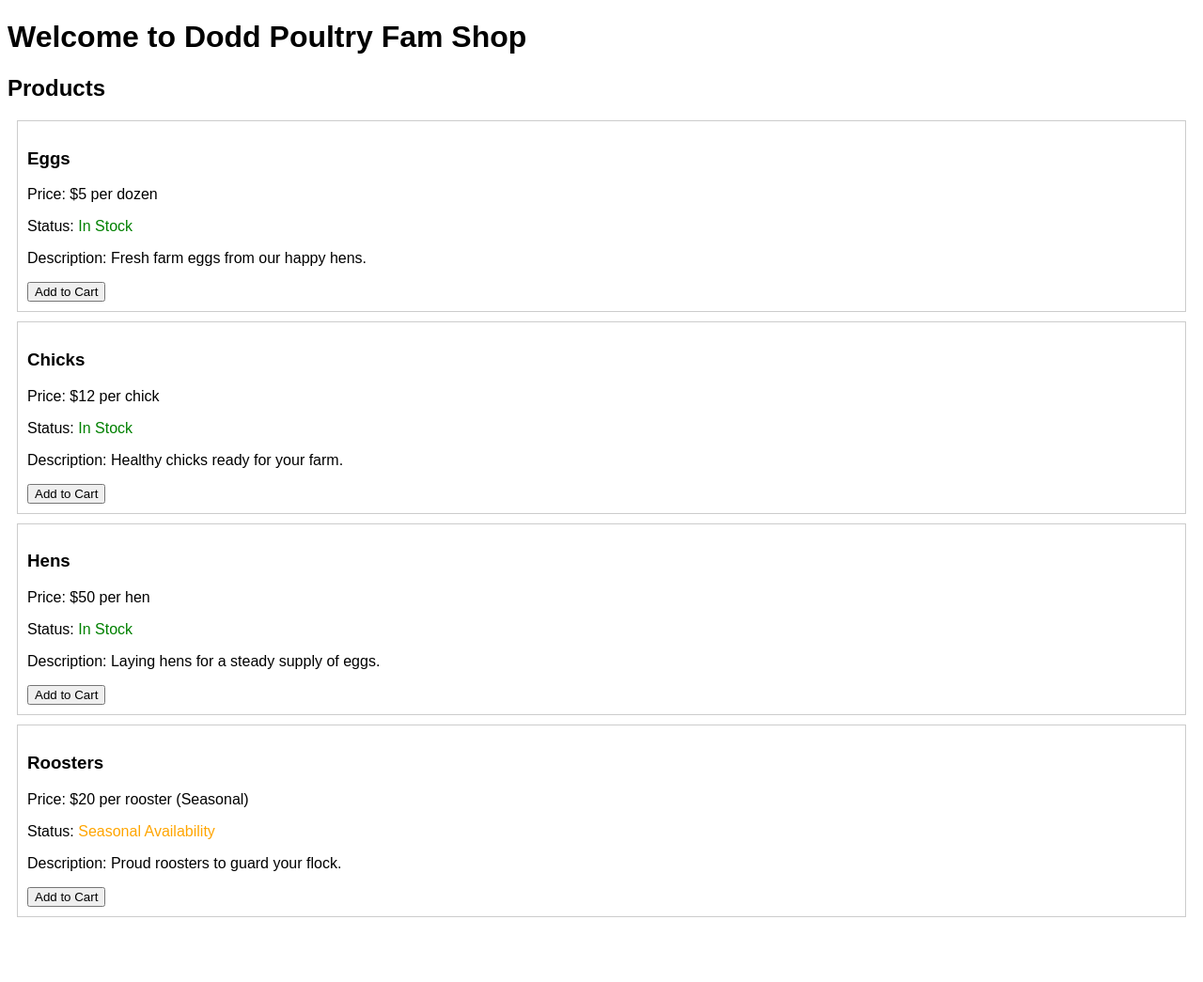
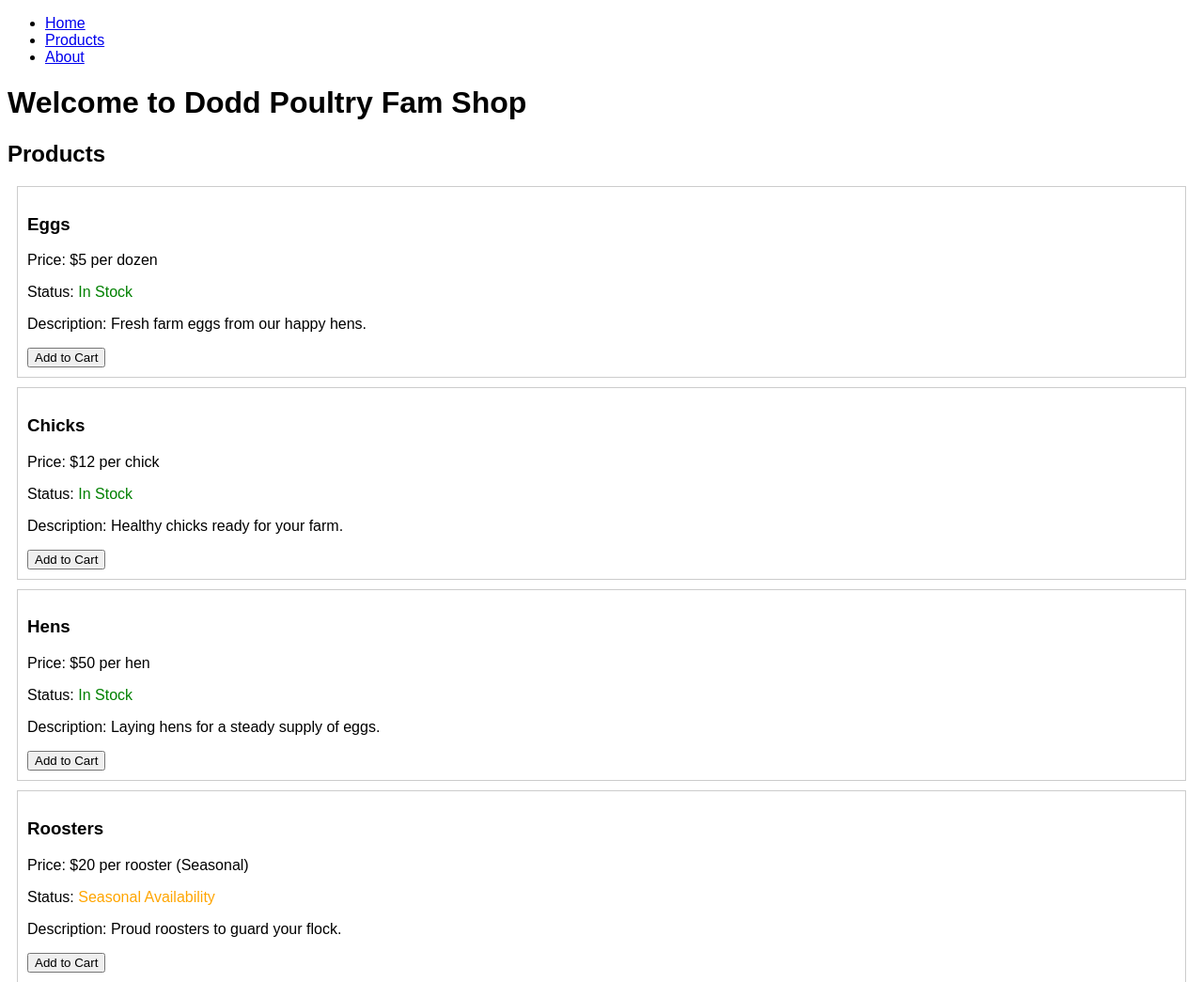
Before and after one commit to texanjack07/Dodd-Poultry-Fam, a website: page products.html in a window 1280 px wide. Shown: the top 1045 px of the page at 94% size. Before the commit the page ends 986 px from the top, so only its background shows below. Drawn offline with Linux system fonts and the light colour scheme.

Commit message:
Add navigation menu to products.html

```diff
--- a/products.html
+++ b/products.html
@@ -13,6 +13,13 @@
     </style>
 </head>
 <body>
+    <nav>
+    <ul>
+        <li><a href="index.html">Home</a></li>
+        <li><a href="products.html">Products</a></li>
+        <li><a href="about.html">About</a></li>
+    </ul>
+</nav>
     <h1>Welcome to Dodd Poultry Fam Shop</h1>
     <h2>Products</h2>
     <div class="product">
```
